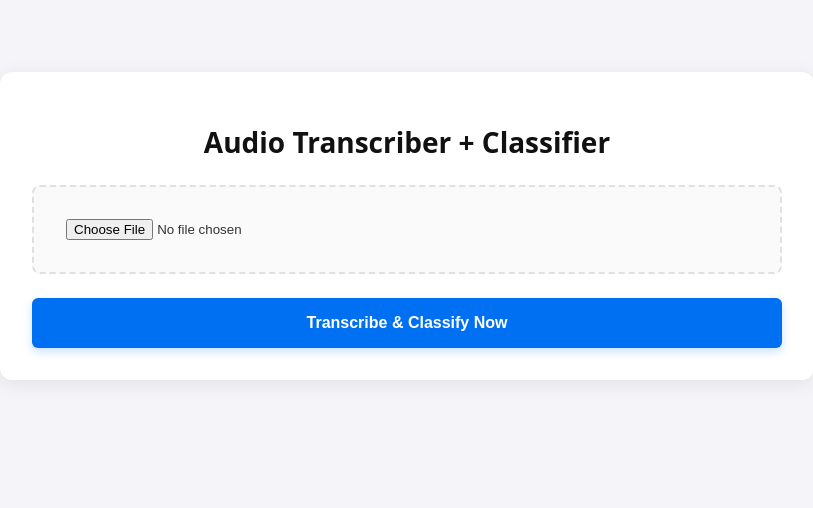
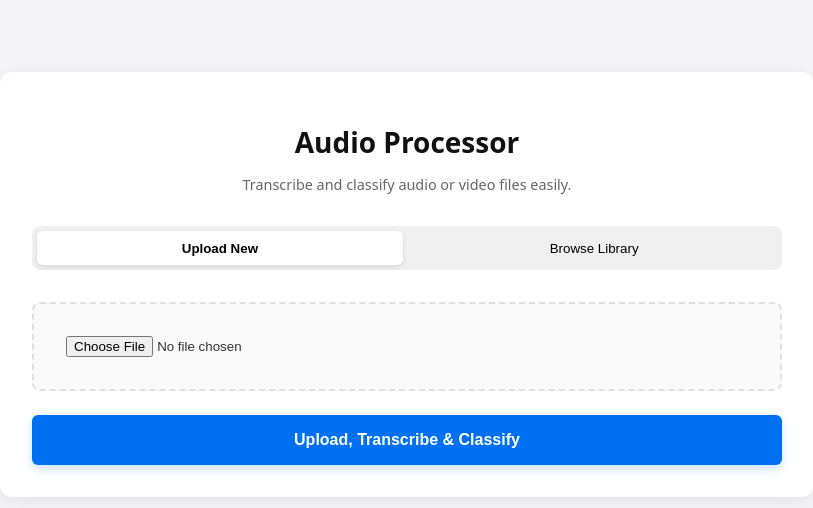
Before and after one commit to mesumbinshaukat/Audio-To-Text-Transcription-Segment-Classification, a Next.js app: page / in a window 1280 px wide. Shown: the top 508 px of the page, without its empty margins (233-1046 px from the left). Built offline with nearby package versions, Linux system fonts and the light colour scheme.

Commit message:
feat: introduce AI transcription application with file upload, library browsing, and audio processing.

```diff
--- a/app/page.js
+++ b/app/page.js
@@ -1,9 +1,14 @@
 'use client';
 
-import { useState } from 'react';
+import { useState, useEffect } from 'react';
 import { upload } from '@vercel/blob/client';
-import { transcribeAction } from './actions';
+import { transcribeAction, listBlobsAction } from './actions';
 
+/**
+ * PulseLoader:
+ * A simple, beautiful loading animation that shows dots pulsing.
+ * It also displays a helpful message so the user knows what's happening.
+ */
 const PulseLoader = ({ message }) => (
   <div style={{ display: 'flex', flexDirection: 'column', alignItems: 'center', gap: '1rem', margin: '2rem 0' }}>
     <div style={{ display: 'flex', gap: '0.5rem' }}>
@@ -32,12 +37,39 @@ const PulseLoader = ({ message }) => (
 );
 
 export default function Page() {
+  // State variables house our data and UI status
+  const [view, setView] = useState('upload'); // 'upload' or 'library'
+  const [blobList, setBlobList] = useState([]);
   const [result, setResult] = useState(null);
   const [loading, setLoading] = useState(false);
   const [loadingMessage, setLoadingMessage] = useState('');
   const [timer, setTimer] = useState(0);
   const [error, setError] = useState('');
 
+  // Fetch the list of files when someone clicks the "Library" tab
+  const fetchBlobs = async () => {
+    try {
+      const blobs = await listBlobsAction();
+      if (blobs.error) setError(blobs.error);
+      else setBlobList(blobs);
+    } catch (err) {
+      setError('Failed to load library items.');
+    }
+  };
+
+  useEffect(() => {
+    if (view === 'library') {
+      fetchBlobs();
+    }
+  }, [view]);
+
+  /**
+   * handleFormSubmit:
+   * This is called when a user picks a BRAND NEW file from their computer.
+   * 1. It uploads the file to Vercel storage.
+   * 2. It then sends that URL to our AI for processing.
+   * 3. It automatically deletes the file afterward to save you storage space.
+   */
   const handleFormSubmit = async (e) => {
     e.preventDefault();
     const formData = new FormData(e.target);
@@ -60,22 +92,16 @@ export default function Page() {
     }, 100);
 
     try {
-      // Step 1: Upload directly from browser to Vercel Blob.
-      // The /api/upload route generates a one-time token; the file goes
-      // straight to blob storage — NEVER through a serverless function.
-      // This bypasses Vercel's 4.5MB serverless limit entirely.
+      // Step 1: Upload directly from browser to Vercel Blob to handle large files
       const fileName = `${Date.now()}-${audioFile.name.replace(/\s+/g, '-')}`;
-      console.log('[upload] Starting:', fileName, audioFile.type, audioFile.size, 'bytes');
-
       const blob = await upload(fileName, audioFile, {
         access: 'public',
         handleUploadUrl: '/api/upload',
       });
 
-      console.log('[upload] Done. URL:', blob.url);
       setLoadingMessage('Transcribing & Classifying...');
 
-      // Step 2: Pass the Blob URL to the server action for AI processing.
+      // Step 2: Pass the URL to the AI. "shouldCleanup" defaults to true here.
       const res = await transcribeAction(blob.url);
       clearInterval(interval);
 
@@ -86,16 +112,49 @@ export default function Page() {
       }
     } catch (err) {
       clearInterval(interval);
-      console.error('[upload] Error:', err);
-      // Surface the exact error message so we can see what token gen failed with
-      setError('Upload error: ' + (err.message || 'Unknown error. Check Vercel logs and ensure BLOB_READ_WRITE_TOKEN is set.'));
+      setError('Upload error: ' + (err.message || 'Unknown error.'));
     } finally {
       setLoading(false);
       setLoadingMessage('');
     }
   };
 
+  /**
+   * handleLibraryProcess:
+   * This is called when a user wants to process a file that is ALREADY in your storage.
+   * Since the file is already there, we skip the upload and go straight to AI.
+   * We also tell the AI NOT to delete the file after processing.
+   */
+  const handleLibraryProcess = async (blobUrl) => {
+    setLoading(true);
+    setLoadingMessage('Processing existing file...');
+    setResult(null);
+    setError('');
+    setTimer(0);
 
+    const startTime = Date.now();
+    const interval = setInterval(() => {
+      setTimer(((Date.now() - startTime) / 1000).toFixed(1));
+    }, 100);
+
+    try {
+      // Step 1: Just send the URL. pass "false" as the second argument to keep the file.
+      const res = await transcribeAction(blobUrl, false);
+      clearInterval(interval);
+
+      if (res.error) {
+        setError(res.error);
+      } else {
+        setResult(res);
+      }
+    } catch (err) {
+      clearInterval(interval);
+      setError('Processing error: ' + (err.message || 'Unknown error.'));
+    } finally {
+      setLoading(false);
+      setLoadingMessage('');
+    }
+  };
 
   const formatTime = (seconds) => {
     const mins = Math.floor(seconds / 60);
@@ -105,8 +164,39 @@ export default function Page() {
 
   return (
     <div style={{ background: 'white', padding: '2rem', borderRadius: '12px', boxShadow: '0 4px 20px rgba(0,0,0,0.08)', maxWidth: '750px', width: '100%', margin: '2rem auto' }}>
-      <h1 style={{ marginBottom: '1.5rem', fontSize: '1.75rem', textAlign: 'center', color: '#111' }}>Audio Transcriber + Classifier</h1>
+      <h1 style={{ marginBottom: '0.5rem', fontSize: '1.75rem', textAlign: 'center', color: '#111' }}>Audio Processor</h1>
+      <p style={{ textAlign: 'center', color: '#666', marginBottom: '2rem', fontSize: '0.9rem' }}>Transcribe and classify audio or video files easily.</p>
 
+      {/* Switcher Buttons (Tabs) */}
+      <div style={{ display: 'flex', gap: '0.5rem', marginBottom: '2rem', background: '#f0f0f0', padding: '0.3rem', borderRadius: '8px' }}>
+        <button
+          onClick={() => setView('upload')}
+          style={{
+            flex: 1, padding: '0.6rem', border: 'none', borderRadius: '6px', cursor: 'pointer',
+            background: view === 'upload' ? 'white' : 'transparent',
+            boxShadow: view === 'upload' ? '0 2px 5px rgba(0,0,0,0.1)' : 'none',
+            fontWeight: view === 'upload' ? 'bold' : 'normal',
+            transition: 'all 0.2s'
+          }}
+        >
+          Upload New
+        </button>
+        <button
+          onClick={() => setView('library')}
+          style={{
+            flex: 1, padding: '0.6rem', border: 'none', borderRadius: '6px', cursor: 'pointer',
+            background: view === 'library' ? 'white' : 'transparent',
+            boxShadow: view === 'library' ? '0 2px 5px rgba(0,0,0,0.1)' : 'none',
+            fontWeight: view === 'library' ? 'bold' : 'normal',
+            transition: 'all 0.2s'
+          }}
+        >
+          Browse Library
+        </button>
+      </div>
+
+      {/* Upload View */}
+      {view === 'upload' && (
         <form onSubmit={handleFormSubmit}>
           <div style={{
             border: '2px dashed #e0e0e0',
@@ -118,8 +208,9 @@ export default function Page() {
           }}>
             <input
               type="file"
+              id="audio-input"
               name="audio"
-            accept="audio/*"
+              accept="audio/*,video/*"
               required
               style={{ display: 'block', margin: '0 auto', width: '100%', cursor: 'pointer' }}
             />
@@ -141,24 +232,51 @@ export default function Page() {
               boxShadow: loading ? 'none' : '0 4px 10px rgba(0, 112, 243, 0.2)'
             }}
           >
-          {loading ? `Working... (${timer}s)` : 'Transcribe & Classify Now'}
+            {loading ? `Working... (${timer}s)` : 'Upload, Transcribe & Classify'}
           </button>
         </form>
+      )}
+
+      {/* Library View */}
+      {view === 'library' && (
+        <div style={{ background: '#fafafa', borderRadius: '8px', padding: '1rem', border: '1px solid #eee' }}>
+          <h3 style={{ fontSize: '1rem', marginBottom: '1rem', color: '#444' }}>Select a file from your storage:</h3>
+          {blobList.length === 0 ? (
+            <p style={{ textAlign: 'center', color: '#999', padding: '2rem' }}>No files found in storage.</p>
+          ) : (
+            <div style={{ display: 'flex', flexDirection: 'column', gap: '0.75rem' }}>
+              {blobList.map((blob, i) => (
+                <div key={i} style={{
+                  background: 'white', padding: '0.75rem', borderRadius: '6px', border: '1px solid #e0e0e0',
+                  display: 'flex', justifyContent: 'space-between', alignItems: 'center'
+                }}>
+                  <div style={{ overflow: 'hidden', textOverflow: 'ellipsis', whiteSpace: 'nowrap', maxWidth: '60%' }}>
+                    <span style={{ fontSize: '0.85rem', fontWeight: '500', color: '#111' }}>{blob.pathname}</span>
+                  </div>
+                  <button
+                    disabled={loading}
+                    onClick={() => handleLibraryProcess(blob.url)}
+                    style={{
+                      padding: '0.4rem 0.8rem', background: '#0070f3', color: 'white', border: 'none',
+                      borderRadius: '4px', fontSize: '0.75rem', cursor: loading ? 'default' : 'pointer',
+                      fontWeight: 'bold', opacity: loading ? 0.6 : 1
+                    }}
+                  >
+                    🚀 Process
+                  </button>
+                </div>
+              ))}
+            </div>
+          )}
+        </div>
+      )}
 
       {loading && <PulseLoader message={loadingMessage} />}
 
       {error && (
         <div style={{
-          marginTop: '1.5rem',
-          padding: '1rem',
-          background: '#fff5f5',
-          border: '1px solid #feb2b2',
-          borderRadius: '6px',
-          color: '#c53030',
-          fontSize: '0.9rem',
-          display: 'flex',
-          alignItems: 'center',
-          gap: '0.5rem'
+          marginTop: '1.5rem', padding: '1rem', background: '#fff5f5', border: '1px solid #feb2b2',
+          borderRadius: '6px', color: '#c53030', fontSize: '0.9rem', display: 'flex', alignItems: 'center', gap: '0.5rem'
         }}>
           <strong>⚠️ Error:</strong> {error}
         </div>
@@ -208,7 +326,7 @@ export default function Page() {
             </div>
           </details>
 
-          {/* Gemini Classification */}
+          {/* Gemini Classification Output */}
           <details style={{ marginTop: '1rem' }}>
             <summary style={{ fontWeight: 'bold', cursor: 'pointer', marginBottom: '0.75rem' }}>
               Gemini Classification Output
```
Also changed, not shown: app/actions.js (+42 -7 lines), app/api/upload/route.js (+14 -4 lines). Lines whose indentation alone changed are shown as unchanged.
